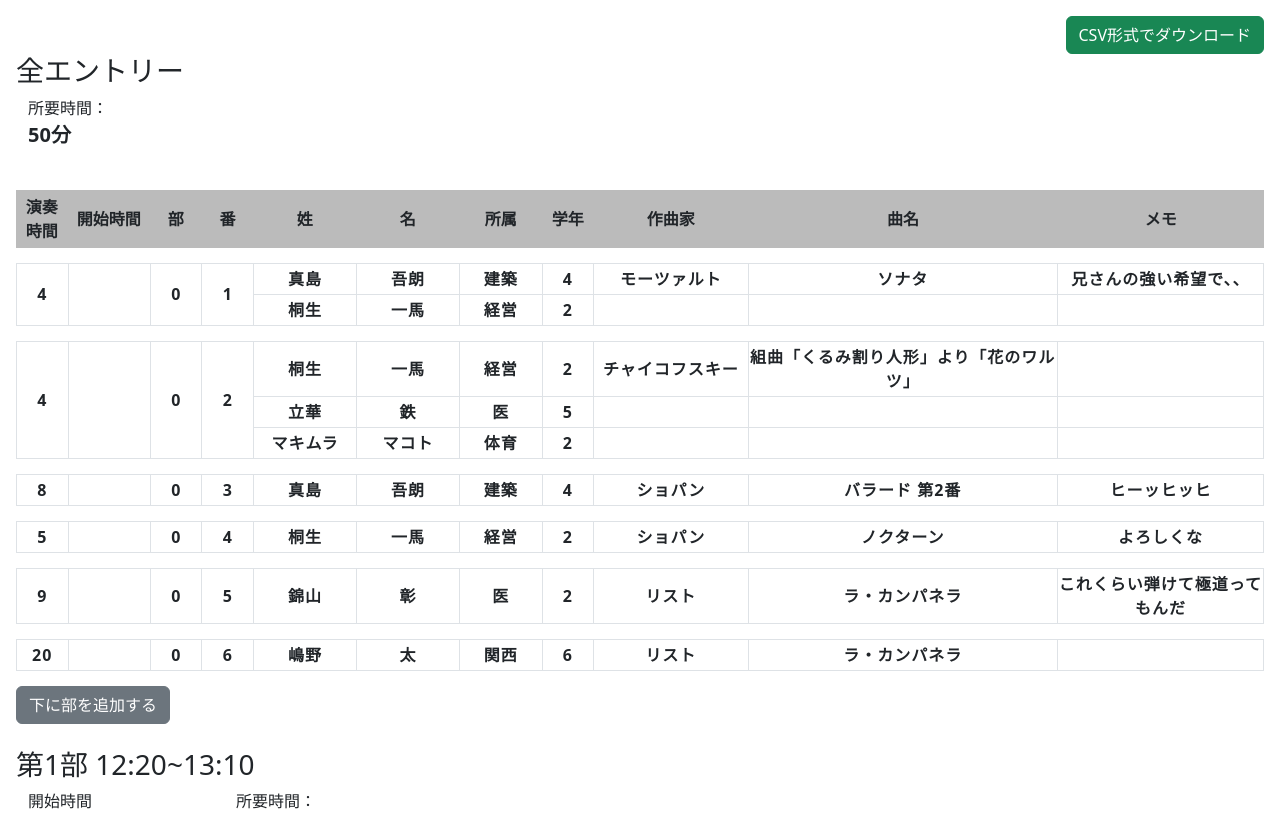
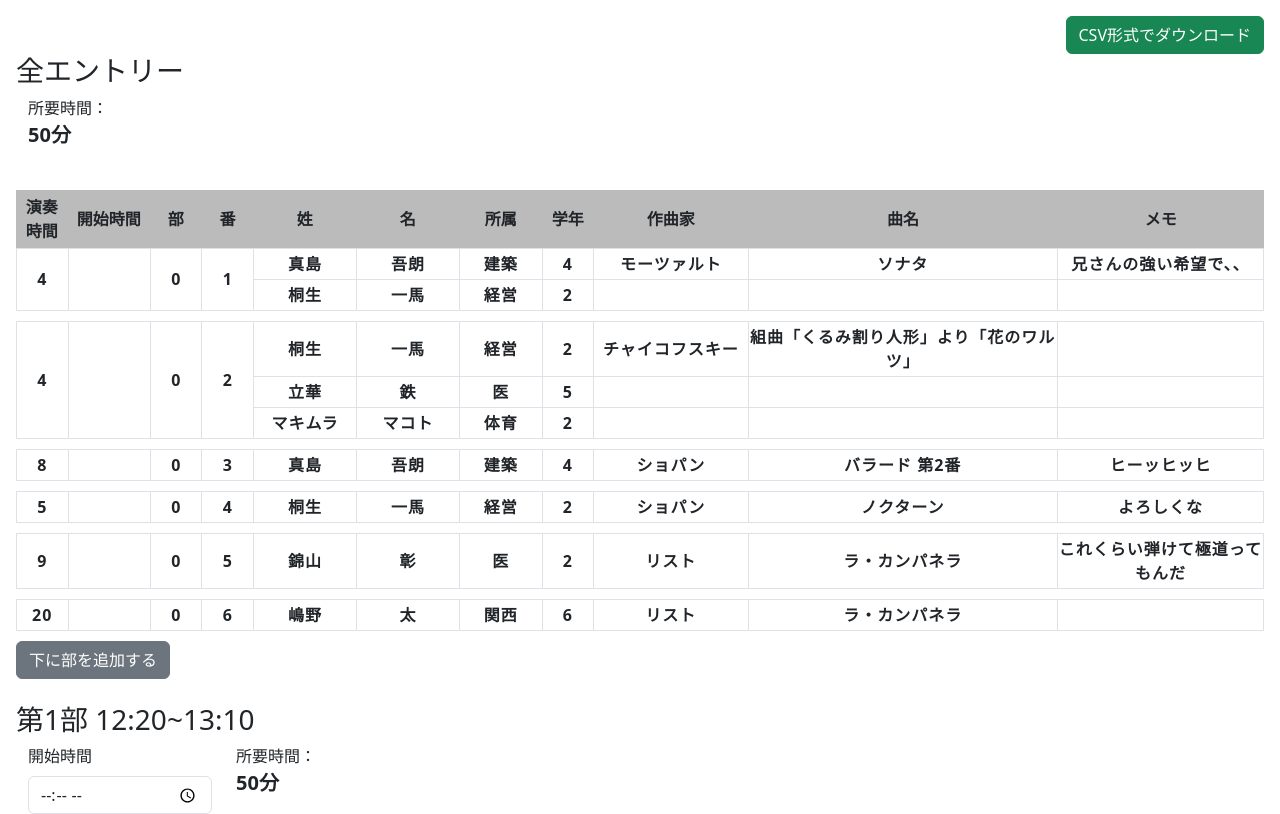
Before and after one commit to ritto153/PianoProgramEditor, a React (Create React App) app: page / in a window 1280 px wide. Shown: the top 814 px of the page. Built offline with nearby package versions, Linux system fonts and the light colour scheme.

Commit message:
table のマージンを修正

```diff
--- a/src/partContents/components/Entries.tsx
+++ b/src/partContents/components/Entries.tsx
@@ -13,7 +13,7 @@ const StyledTable = styled.table`
   text-align: center;
   table-layout: fixed;
   border-collapse: collapse;
-  margin: 15px 0 15px 0;
+  margin-top: 15px;
 `;
 
 const StyledEntries = styled.div`
--- a/src/partContents/components/SingleEntryTable.tsx
+++ b/src/partContents/components/SingleEntryTable.tsx
@@ -11,7 +11,7 @@ const StyledTable = styled.table`
   text-align: center;
   table-layout: fixed;
   border-collapse: collapse;
-  margin: 15px 0 15px 0;
+  margin-bottom: 10px;
   td {
     border: 1px solid #dee2e6;
     padding-top: 3px;
```
